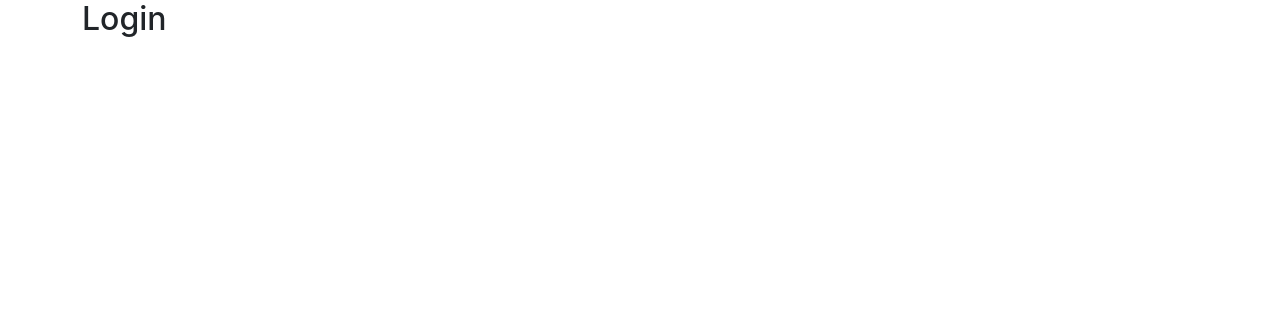
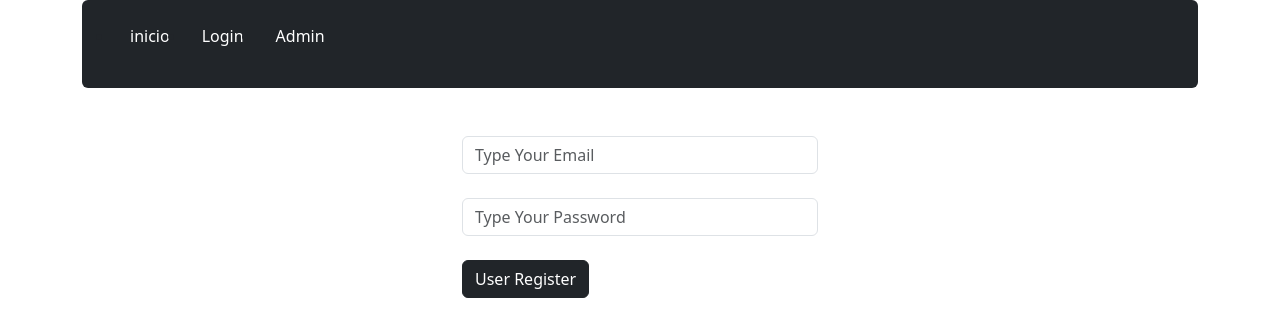
Before and after one commit to barbaroreyes/restaurant, a React (Create React App) app: page /login in a window 1280 px wide. Shown: the top 336 px of the page. Built offline with nearby package versions, Linux system fonts and the light colour scheme.

Commit message:
firebase-added

```diff
--- a/src/App.js
+++ b/src/App.js
@@ -3,9 +3,11 @@ import {Routes , Route} from "react-router-dom"
 import Inicio from './components/Inicio';
 import Admin from './components/Admin';
 import Login from './components/Login';
+import Menu from './components/Menu';
 function App() {
   return (
     <div className="container">
+      <Menu/>
      <Routes>
       <Route  path="/" element={<Inicio/>}/>
       <Route path="/admin" element={<Admin/>}/>
--- a/src/components/Login.js
+++ b/src/components/Login.js
@@ -2,8 +2,32 @@ import React from 'react';
 
 const Login = () => {
   return (
-    <div>
-      <h2>Login</h2>
+    <div className="row mt-5">
+      <div className="col"></div>
+      <div className="col">
+        <form className='form-group'>
+            <input
+            type = "email"
+             className="form-control"
+             placeholder="Type Your Email"
+             />
+            <input
+             type = "password"
+             className="form-control mt-4"
+             placeholder="Type Your Password"
+             />
+              <input
+             type = "submit"
+             className="btn btn-dark btn-block mt-4"
+             placeholder="Type Your Password"
+             value="User Register"
+             />
+        </form>
+
+      </div>
+      <div className="col">
+
+      </div>
     </div>
   );
 }
--- a/src/components/Menu.js
+++ b/src/components/Menu.js
@@ -1,9 +1,27 @@
 import React from 'react';
+import {Link} from "react-router-dom"
 
 const Menu = () => {
   return (
     <div>
-      <h2>Menu</h2>
+      <nav className= "navbar navbar-expand-lg navbar-dark bg-dark rounded m-top">
+        <ul className= "navBar-nav mr-auto d-flex  justify-content-center align-items-center">
+         <li className= " nav-item">
+            <Link to="/" className="nav-link text-white m-3">inicio</Link>
+         </li>
+         <li className= "nav-item">
+            <Link to="/login" className="nav-link text-white m-3">Login</Link>
+         </li>
+         <li className= "nav-item">
+            <Link to="/admin" className="nav-link text-white m-3">Admin</Link>
+         </li>
+
+
+
+
+
+        </ul>
+      </nav>
     </div>
   );
 }
--- a/src/index.js
+++ b/src/index.js
@@ -2,6 +2,7 @@ import React from 'react';
 import ReactDOM from 'react-dom/client';
 import './index.css';
 import App from './App';
+import bootstrap from "bootstrap/dist/css/bootstrap.css";
 import {BrowserRouter as Router } from 'react-router-dom';
 import { CategoryProvider} from "./context/categoriesContext"
 
```
Also changed, not shown: src/firebaseConfig.js (added, +15 -0 lines).
